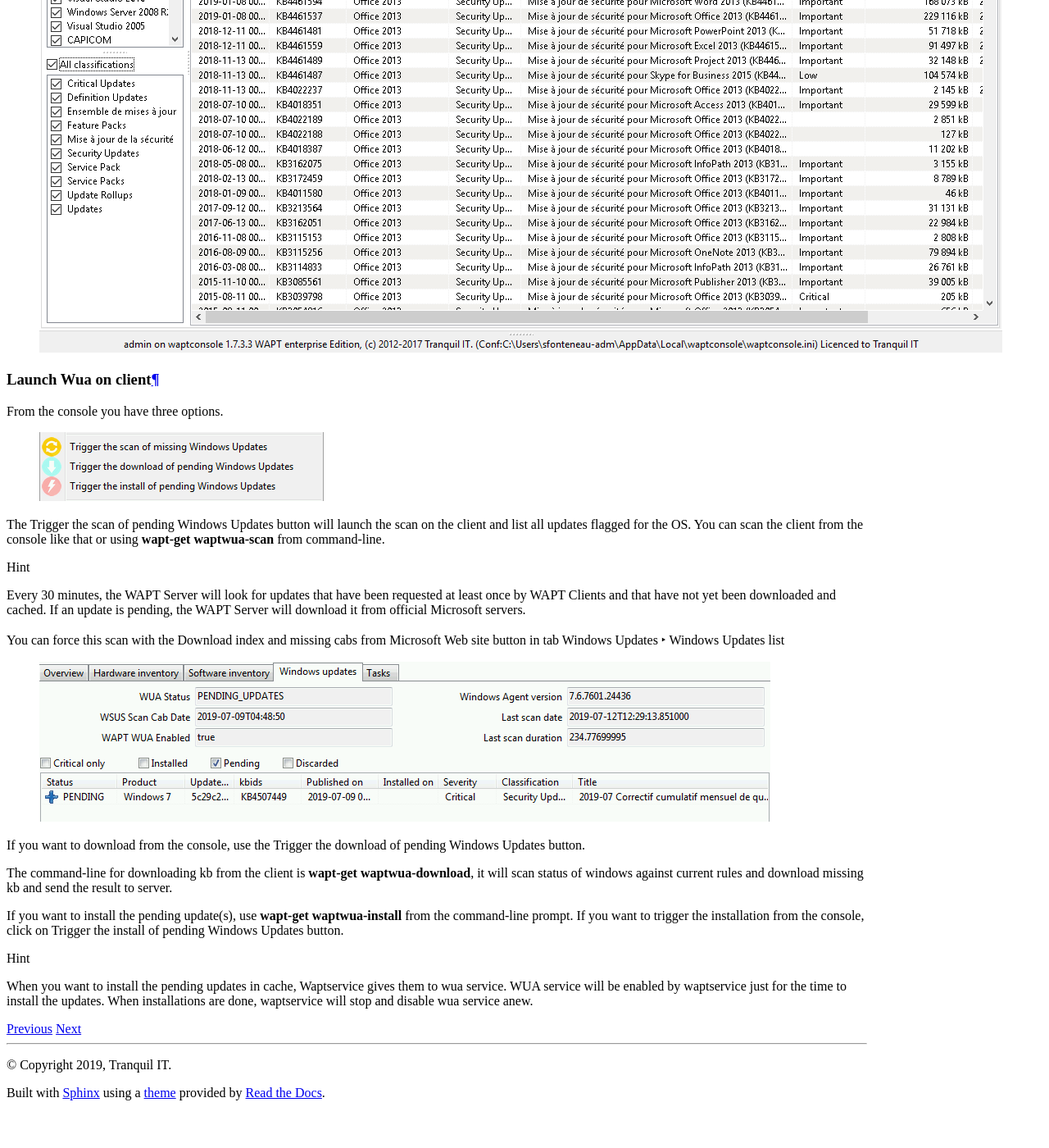
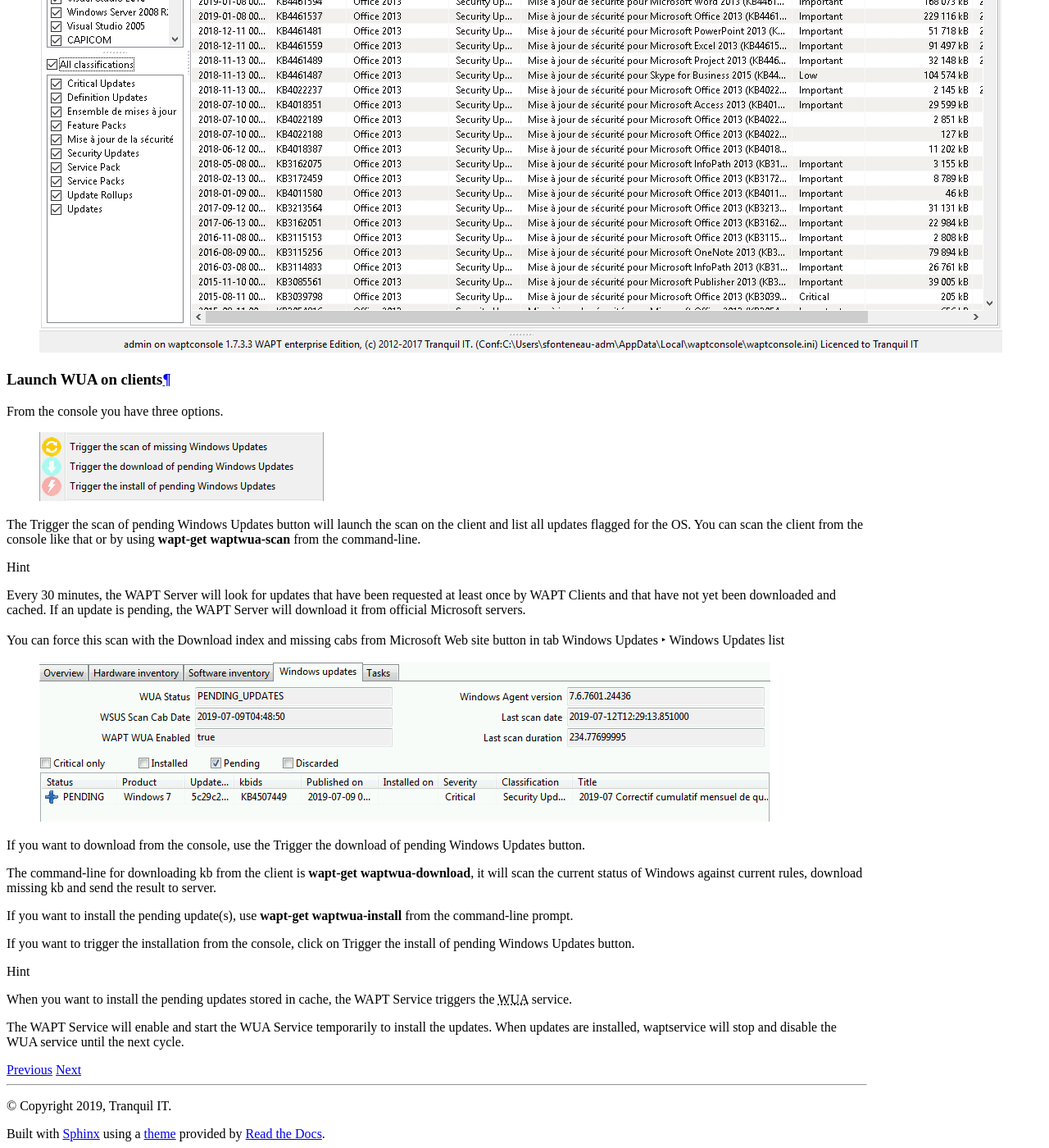
Before and after one commit to tranquilit/WAPT-Documentation, a Sphinx documentation site: the page built from source/wapt-usage/wapt-windows-update.rst, in a window 1280 px wide and 1400 px high, scrolled down 5790 px. Shown: the whole window at 82% size. Built offline with Sphinx 7.4.7 and the Read the Docs theme 2.0.0, drawn with Linux system fonts in a browser that asks for light colours; before the commit the page ends 7140 px from its top, so only the background shows below that; some of the changed text lies outside the part shown.

Commit message:
more fixes to documentation

```diff
--- a/source/wapt-usage/wapt-windows-update.rst
+++ b/source/wapt-usage/wapt-windows-update.rst
@@ -135,8 +135,9 @@
 .. hint::
 
   if :guilabel:`default_allow` option is ``True`` and Wapt WUA is enabled too,
-  client will contact waptserver and ask to download the missing
-  updates. The client will install missing updates on its own.
+  clients will contact the WAPT Server and ask to download the missing
+  updates. The clients will install missing updates on their own
+  at time of upgrade.
 
 Using WAPTWUA from the console
 ------------------------------
@@ -198,8 +199,8 @@
 
 * classification;
 
-In the right pane grid, if the :guilabel:`Downloaded on` column is empty,
-it means that the update was not yet been downloaded by the WAPT server
+In the right panel grid, if the :guilabel:`Downloaded on` column is empty,
+it means that the update has not yet been downloaded by the WAPT server
 and is not present on the WAPT server (This update is not missing on any host).
 
 * you can force the download of an update by
@@ -221,9 +222,8 @@
   :align: center
   :alt: List Windows Update
 
-
-Launch Wua on client
-++++++++++++++++++++
+Launch WUA on clients
++++++++++++++++++++++
 
 From the console you have three options.
 
@@ -233,8 +233,8 @@
 
 The :guilabel:`Trigger the scan of pending Windows Updates` button
 will launch the scan on the client and list all updates flagged for the OS.
-You can scan the client from the console like that or
-using :command:`wapt-get waptwua-scan` from command-line.
+You can scan the client from the console like that or by
+using :command:`wapt-get waptwua-scan` from the command-line.
 
 .. hint::
 
@@ -255,16 +255,20 @@
 use the :guilabel:`Trigger the download of pending Windows Updates` button.
 
 The command-line for downloading kb from the client is
-:command:`wapt-get waptwua-download`, it will scan status of windows
-against current rules and download missing kb and send the result to server.
+:command:`wapt-get waptwua-download`, it will scan the current status of Windows
+against current rules, download missing kb and send the result to server.
 
 If you want to install the pending update(s), use :command:`wapt-get waptwua-install`
 from the command-line prompt.
+
 If you want to trigger the installation from the console,
 click on :guilabel:`Trigger the install of pending Windows Updates` button.
 
+.. hint::
 
-.. hint::
-  When you want to install the pending updates in cache, Waptservice gives them to wua service.
-  WUA service will be enabled by waptservice just for the time to install the updates.
-  When installations are done, waptservice will stop and disable wua service anew.
+  When you want to install the pending updates stored in cache,
+  the WAPT Service triggers the :abbr:`WUA (Windows Update Agent)` service.
+
+  The WAPT Service will enable and start the WUA Service temporarily
+  to install the updates. When updates are installed, waptservice will stop
+  and disable the WUA service until the next cycle.
```
Also changed, not shown: source/wapt-usage/waptexit.rst (+6 -6 lines).
